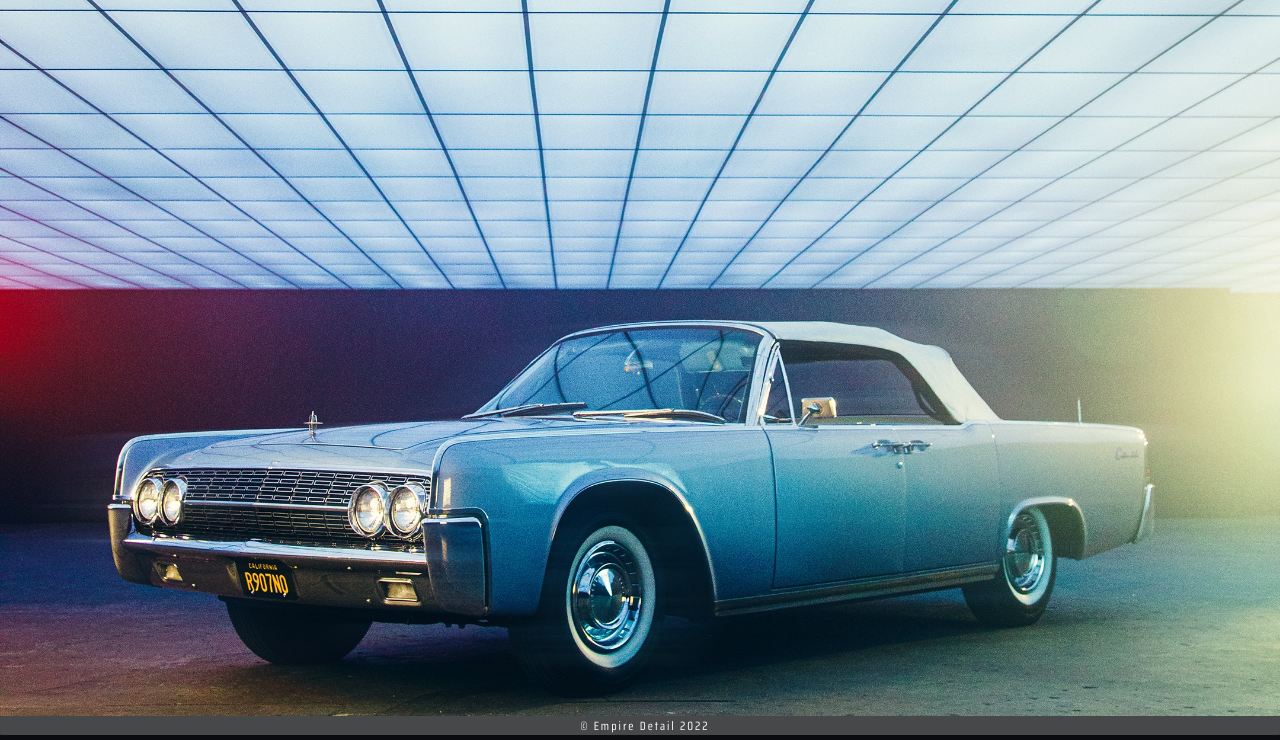
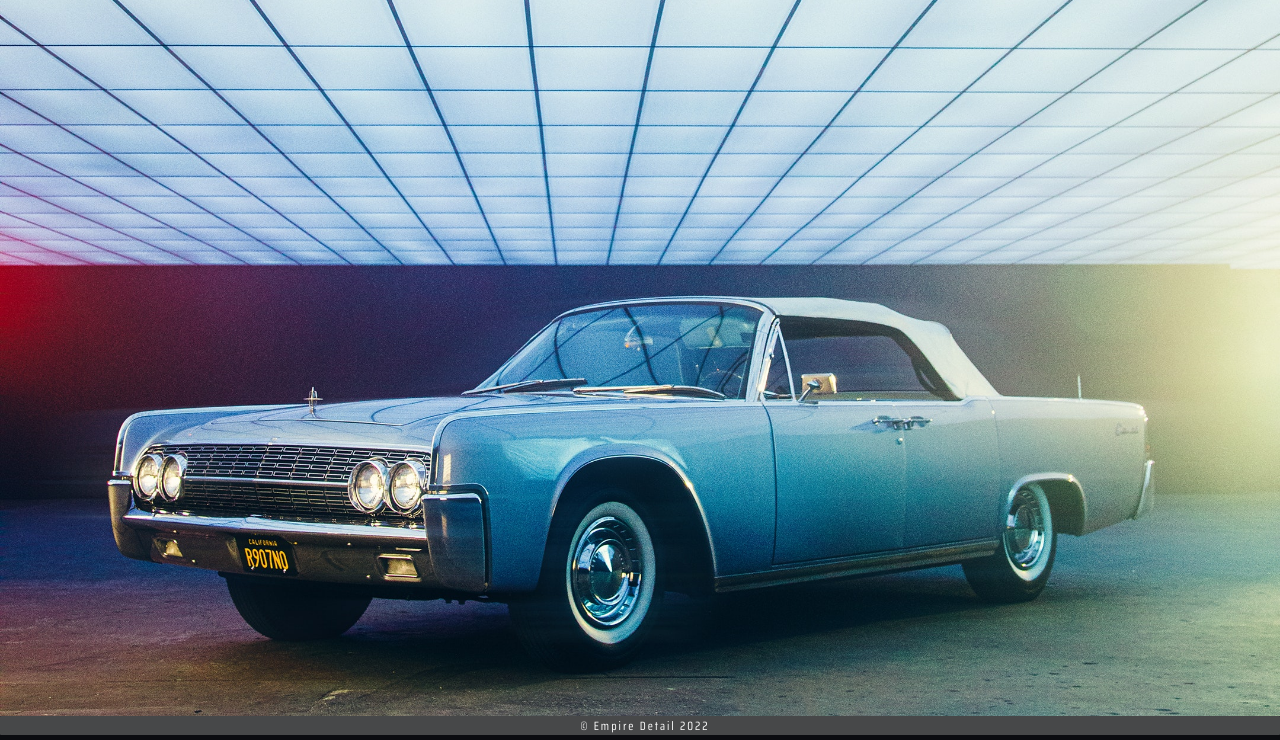
Before and after one commit to jamaal93/Empire-Detail, a plain HTML site: page index.html in a window 1280 px wide. Shown: the part 60-800 px from the top of the page. Drawn offline with Linux system fonts and the light colour scheme.

Commit message:
Update style.css

```diff
--- a/css/style.css
+++ b/css/style.css
@@ -17,7 +17,7 @@ body {
     min-height: 100vh;
     background-image: url("assets/old\ school.jpg");
     background-size: cover;
-    background-position: 20% 72%;
+    background-position: 25% 75%;
     padding-top: 110px;
     padding-bottom: 40px;
 }
```
